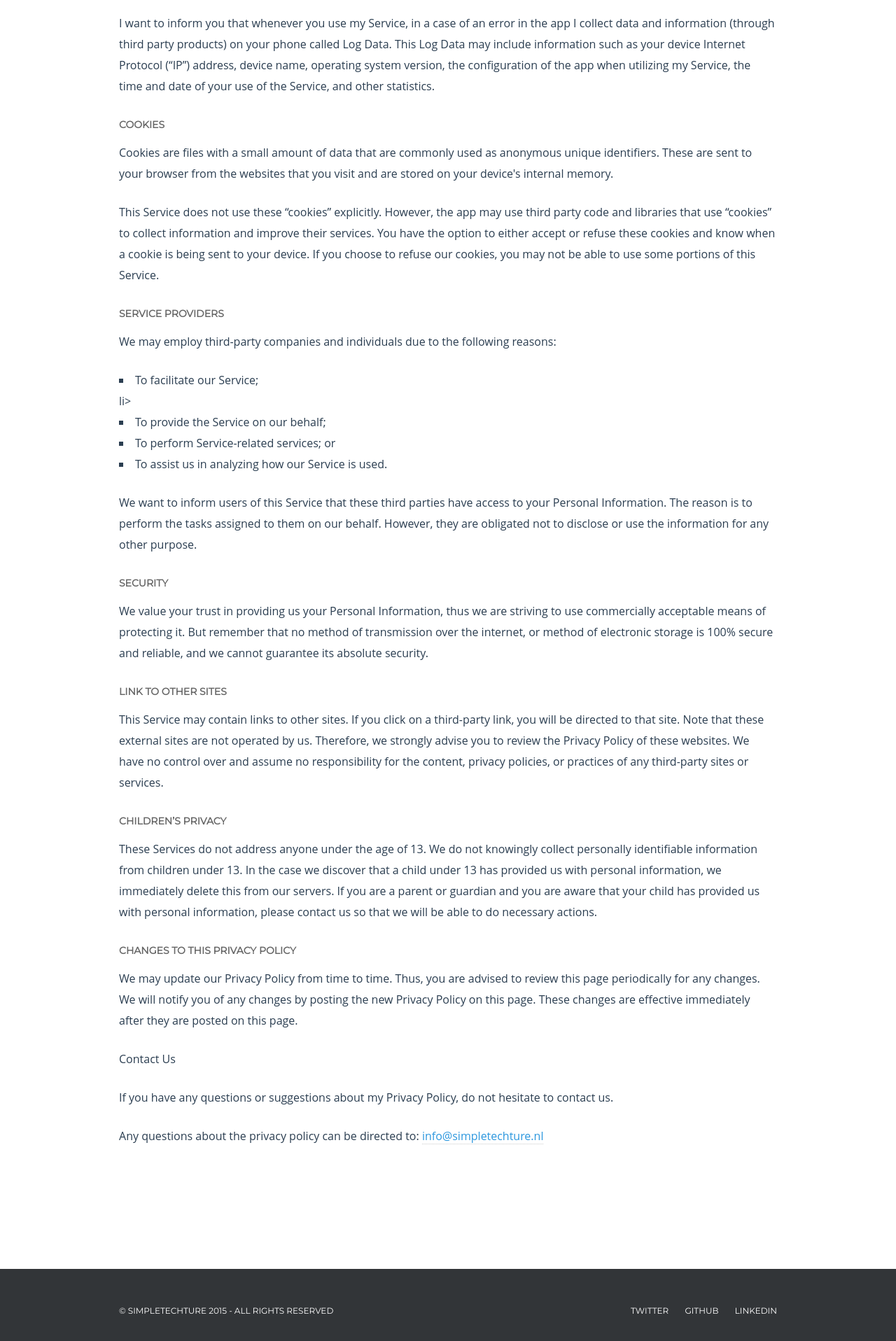
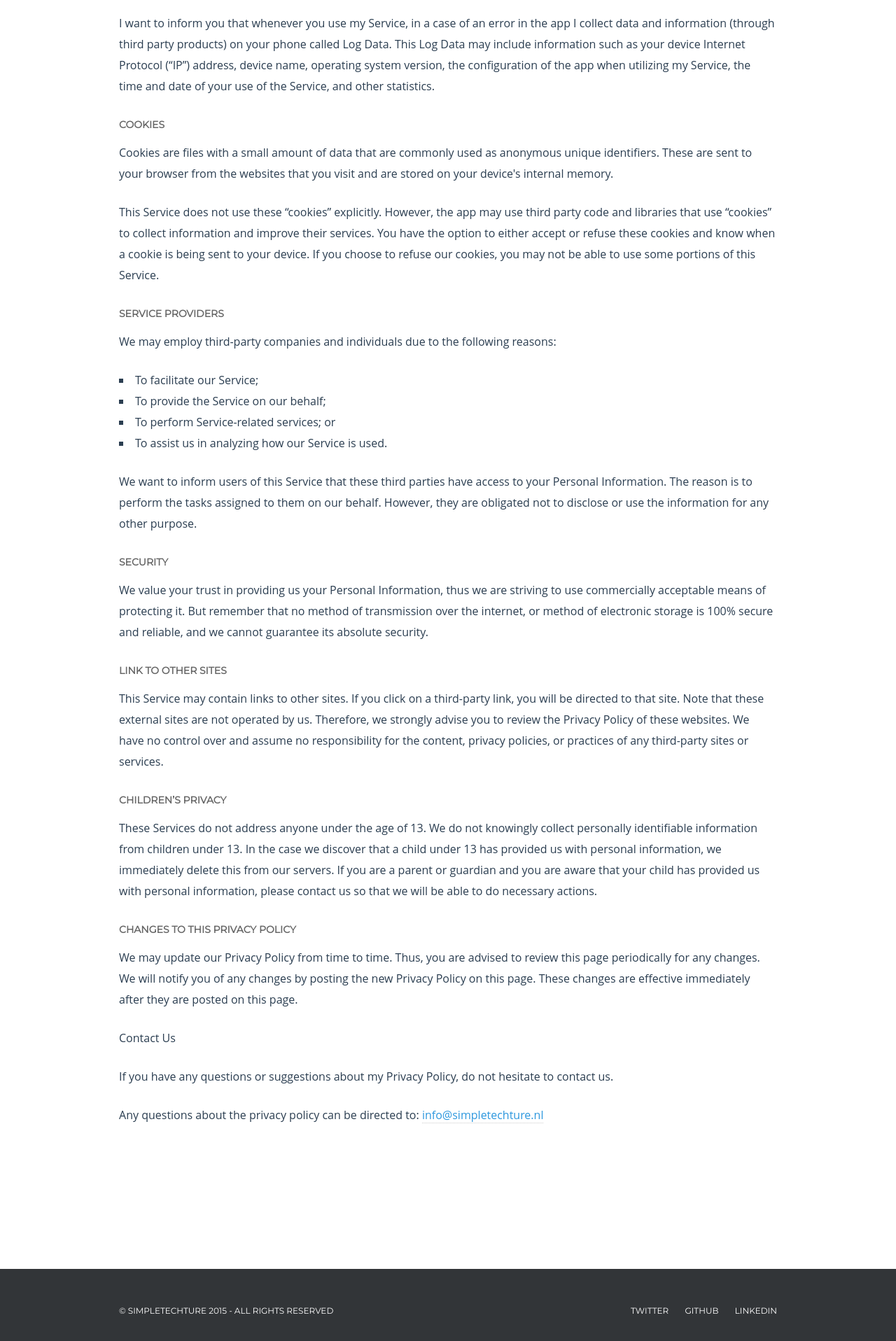
Before and after one commit to SimpleTechture/simpletechture.github.io, a Jekyll site: the page built from apps/Privacy-en-Tiny-Converter.html, in a window 1280 px wide. Shown: the part 1208-3124 px from the top of the page at 70% size. Built offline with Jekyll 4.4.1, drawn with Linux system fonts in a browser that asks for light colours; some web fonts are replaced.

Commit message:
Updated policy

```diff
--- a/apps/Privacy-en-Tiny-Converter.html
+++ b/apps/Privacy-en-Tiny-Converter.html
@@ -73,7 +73,7 @@ overview: true
                 <p>We may employ third-party companies and individuals due to the following reasons:</p>
 
                 <ul>
-                    <li>To facilitate our Service;</li>li>
+                    <li>To facilitate our Service;</li>
                     <li>To provide the Service on our behalf;</li>
                     <li>To perform Service-related services; or</li>
                     <li>To assist us in analyzing how our Service is used.</li>
```
